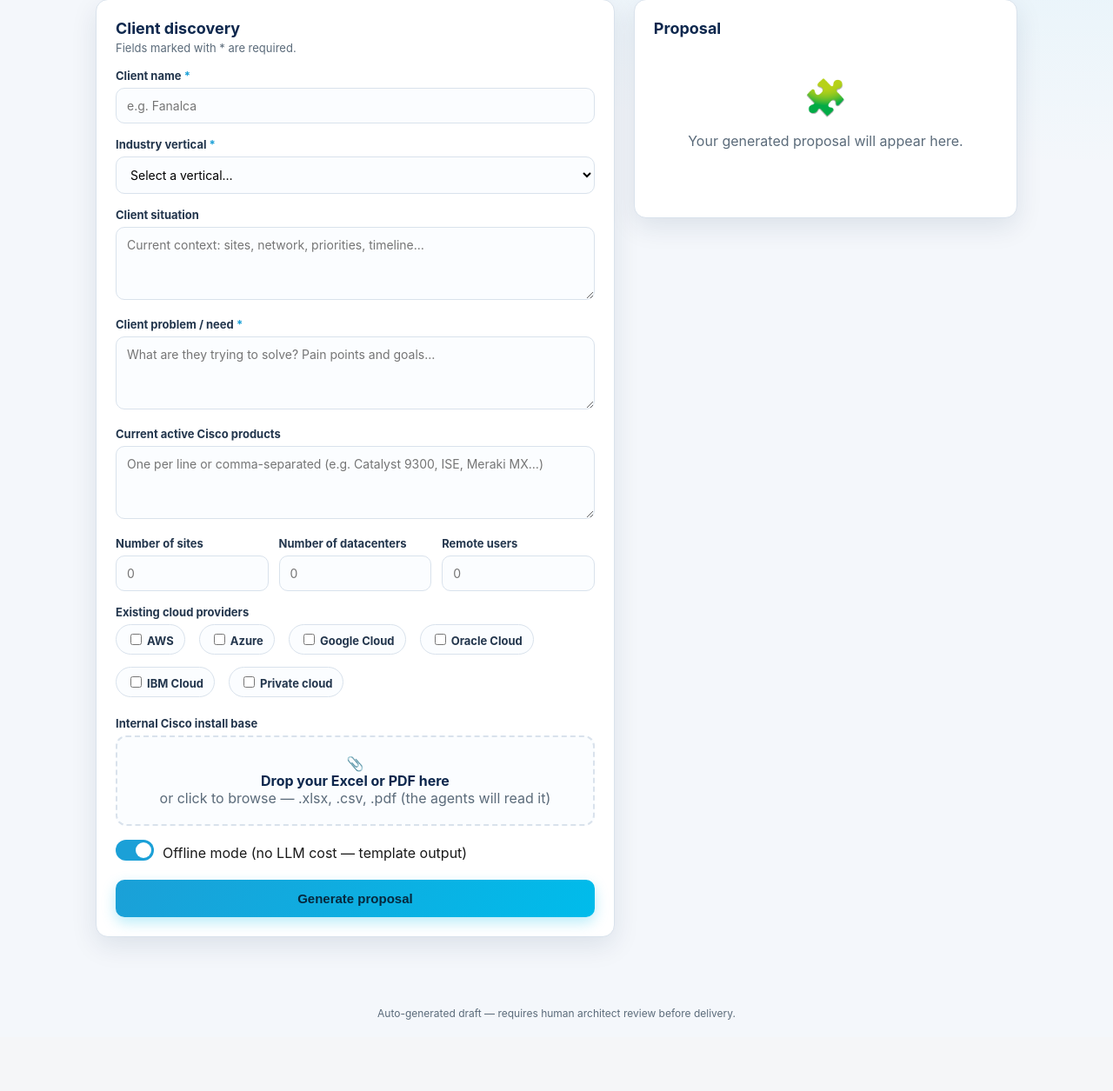
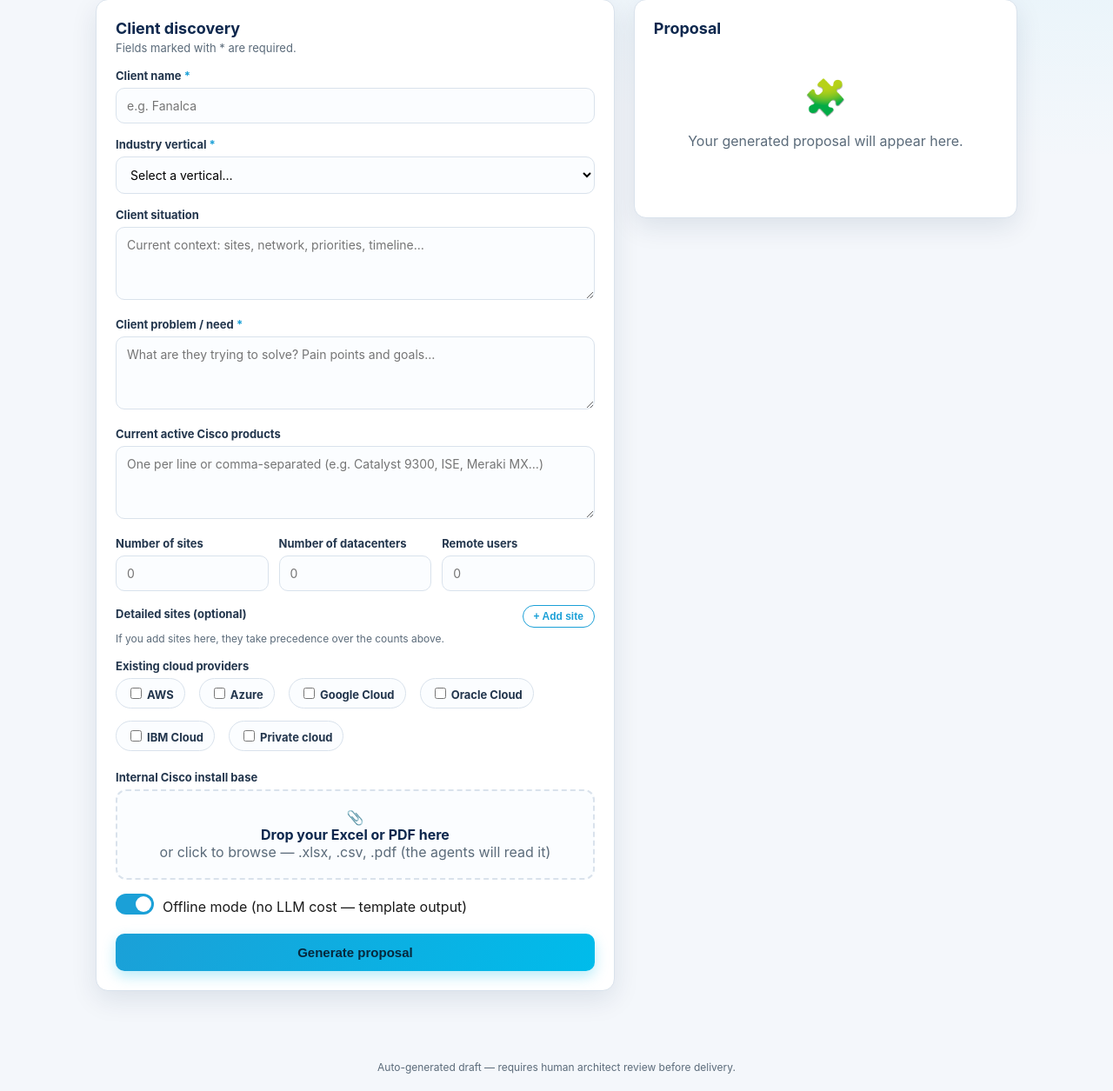
Before and after one commit to amunoz81/agency-cisco-experts, a FastAPI app: page / in a window 1280 px wide. Shown: the part 170-1425 px from the top of the page at 87% size. Before the commit the page ends 1343 px from the top, so only its background shows below. Run offline with FastAPI, Linux system fonts and the light colour scheme.

Commit message:
feat(web): bloque de sedes detalladas (nombre, tipo y usuarios por sede)
- Formulario: sedes dinámicas (agregar/quitar) con nombre, tipo
  (campus/planta/datacenter/sucursal) y usuarios por sede; i18n EN/ES
- Backend acepta sites_json; las sedes detalladas tienen precedencia sobre los
  conteos rápidos (build_opportunity ya prioriza sites explícitos)
- Dimensionamiento fino por ubicación: los usuarios por sede alimentan DUO/
  Secure Client/Webex; planta activa IT/OT, datacenter activa Data Center/AI
- prueba del endpoint con sedes detalladas; docs actualizadas; 32 pruebas verde

Co-Authored-By: Claude Opus 4.8 <noreply@anthropic.com>

```diff
--- a/src/cisco_agency/web/app.py
+++ b/src/cisco_agency/web/app.py
@@ -88,12 +88,24 @@ async def create_proposal(
     n_datacenters: str = Form(""),
     remote_users: str = Form(""),
     cloud_providers: str = Form(""),
+    sites_json: str = Form(""),
     lang: str = Form("en"),
     offline: str = Form("false"),
     install_base: UploadFile | None = File(None),
 ) -> JSONResponse:
     products = _split(current_products)
     clouds = _split(cloud_providers)
+
+    detailed_sites: list = []
+    if sites_json:
+        import json
+
+        try:
+            parsed_sites = json.loads(sites_json)
+            if isinstance(parsed_sites, list):
+                detailed_sites = [s for s in parsed_sites if isinstance(s, dict)]
+        except (ValueError, TypeError):
+            detailed_sites = []
     parsed = {"items": [], "text": "", "note": ""}
     if install_base is not None and install_base.filename:
         content = await install_base.read()
@@ -122,6 +134,8 @@ async def create_proposal(
         "n_datacenters": _int(n_datacenters),
         "remote_users": _int(remote_users),
         "cloud_providers": clouds,
+        # Sedes detalladas tienen precedencia sobre los conteos.
+        "sites": detailed_sites,
         "workloads": [],
         "pending_data": (
             [parsed["note"]] if parsed.get("note") else []
--- a/src/cisco_agency/web/static/app.js
+++ b/src/cisco_agency/web/static/app.js
@@ -40,6 +40,51 @@ function setLang(lang) {
   localStorage.setItem("lang", lang);
   applyI18n();
   loadVerticals();
+  refreshSiteTypeLabels();
+}
+
+// Detailed sites
+const SITE_KINDS = ["campus", "planta", "datacenter", "sucursal"];
+
+function siteTypeOptions(selected) {
+  const labels = window.I18N[LANG].site_types || {};
+  return SITE_KINDS.map(
+    (k) => `<option value="${k}"${k === selected ? " selected" : ""}>${labels[k] || k}</option>`
+  ).join("");
+}
+
+function addSiteRow(data) {
+  data = data || {};
+  const row = document.createElement("div");
+  row.className = "site-row";
+  row.innerHTML = `
+    <input type="text" class="s-name" placeholder="${t("site_name_ph")}" value="${data.name || ""}" />
+    <select class="s-kind">${siteTypeOptions(data.kind || "campus")}</select>
+    <input type="number" min="0" class="s-users" placeholder="${t("site_users_ph")}" value="${data.users ?? ""}" />
+    <button type="button" class="rm" title="remove">×</button>`;
+  row.querySelector(".rm").addEventListener("click", () => row.remove());
+  document.getElementById("sitesList").appendChild(row);
+}
+
+function collectSites() {
+  return Array.from(document.querySelectorAll("#sitesList .site-row"))
+    .map((r) => {
+      const name = r.querySelector(".s-name").value.trim();
+      const kind = r.querySelector(".s-kind").value;
+      const usersRaw = r.querySelector(".s-users").value;
+      const site = { name: name || "Sede", kind };
+      if (usersRaw !== "") site.users = parseInt(usersRaw, 10) || 0;
+      return { site, hasData: !!name || usersRaw !== "" };
+    })
+    .filter((x) => x.hasData)
+    .map((x) => x.site);
+}
+
+function refreshSiteTypeLabels() {
+  document.querySelectorAll("#sitesList .s-kind").forEach((sel) => {
+    const cur = sel.value;
+    sel.innerHTML = siteTypeOptions(cur);
+  });
 }
 
 // Dropzone
@@ -114,6 +159,7 @@ async function submitForm(e) {
   const clouds = Array.from(document.querySelectorAll("#cloudChecks input:checked"))
     .map((c) => c.value);
   fd.set("cloud_providers", clouds.join(", "));
+  fd.set("sites_json", JSON.stringify(collectSites()));
 
   document.getElementById("overlay").hidden = false;
   startSteps();
@@ -138,5 +184,6 @@ document.addEventListener("DOMContentLoaded", () => {
   applyI18n();
   loadVerticals();
   initDropzone();
+  document.getElementById("addSite").addEventListener("click", () => addSiteRow());
   document.getElementById("oppForm").addEventListener("submit", submitForm);
 });
--- a/src/cisco_agency/web/static/i18n.js
+++ b/src/cisco_agency/web/static/i18n.js
@@ -21,6 +21,12 @@ window.I18N = {
     f_remote: "Remote users",
     f_cloud: "Existing cloud providers",
     cloud_private: "Private cloud",
+    f_sites_detail: "Detailed sites (optional)",
+    site_add: "+ Add site",
+    sites_hint: "If you add sites here, they take precedence over the counts above.",
+    site_name_ph: "Site name",
+    site_users_ph: "Users",
+    site_types: { campus: "Campus", planta: "Plant / OT", datacenter: "Data center", sucursal: "Branch" },
     f_install: "Internal Cisco install base",
     dz_title: "Drop your Excel or PDF here",
     dz_sub: "or click to browse — .xlsx, .csv, .pdf (the agents will read it)",
@@ -62,6 +68,12 @@ window.I18N = {
     f_remote: "Usuarios remotos",
     f_cloud: "Proveedores de nube existentes",
     cloud_private: "Nube privada",
+    f_sites_detail: "Sedes detalladas (opcional)",
+    site_add: "+ Agregar sede",
+    sites_hint: "Si agregas sedes aquí, tienen precedencia sobre los conteos de arriba.",
+    site_name_ph: "Nombre de la sede",
+    site_users_ph: "Usuarios",
+    site_types: { campus: "Campus", planta: "Planta / OT", datacenter: "Datacenter", sucursal: "Sucursal" },
     f_install: "Base instalada interna de Cisco",
     dz_title: "Arrastra tu Excel o PDF aquí",
     dz_sub: "o haz clic para buscar — .xlsx, .csv, .pdf (los agentes lo leerán)",
--- a/src/cisco_agency/web/static/index.html
+++ b/src/cisco_agency/web/static/index.html
@@ -81,6 +81,15 @@
           </div>
 
           <div class="field">
+            <div class="sites-head">
+              <label data-i18n="f_sites_detail">Sedes detalladas (opcional)</label>
+              <button type="button" class="mini-btn" id="addSite" data-i18n="site_add">+ Agregar sede</button>
+            </div>
+            <div class="hint" data-i18n="sites_hint">Si agregas sedes aquí, tienen precedencia sobre los conteos de arriba.</div>
+            <div id="sitesList"></div>
+          </div>
+
+          <div class="field">
             <label data-i18n="f_cloud">Proveedores de nube existentes</label>
             <div class="checks" id="cloudChecks">
               <label class="check"><input type="checkbox" value="AWS" /> AWS</label>
--- a/src/cisco_agency/web/static/styles.css
+++ b/src/cisco_agency/web/static/styles.css
@@ -71,6 +71,25 @@ body {
 .field { margin-bottom: 16px; }
 .field label { display: block; font-weight: 700; font-size: 13px; margin-bottom: 6px; color: #23364d; }
 .field .req { color: var(--secondary); }
+.sites-head { display: flex; align-items: center; justify-content: space-between; }
+.mini-btn {
+  border: 1px solid var(--secondary); background: #fff; color: var(--secondary);
+  border-radius: 999px; padding: 5px 12px; font-weight: 700; font-size: 12px; cursor: pointer;
+}
+.mini-btn:hover { background: rgba(27,160,215,.08); }
+.site-row {
+  display: grid; grid-template-columns: 1.4fr 1.1fr .8fr auto; gap: 8px;
+  align-items: center; margin-top: 8px;
+}
+.site-row input, .site-row select {
+  width: 100%; border: 1px solid var(--line); border-radius: 9px; padding: 9px 10px;
+  font-size: 13px; font-family: inherit; background: #fbfdff;
+}
+.site-row .rm {
+  border: 0; background: #fdeceb; color: #b3261e; width: 34px; height: 34px;
+  border-radius: 9px; cursor: pointer; font-size: 16px; font-weight: 800; line-height: 1;
+}
+@media (max-width: 520px) { .site-row { grid-template-columns: 1fr 1fr; } }
 .field-row { display: grid; grid-template-columns: 1fr 1fr 1fr; gap: 12px; }
 @media (max-width: 520px) { .field-row { grid-template-columns: 1fr; } }
 .checks { display: flex; flex-wrap: wrap; gap: 8px 16px; }
```
Also changed, not shown: docs/WEB.md (+5 -2 lines), tests/test_web.py (+27 -0 lines).
